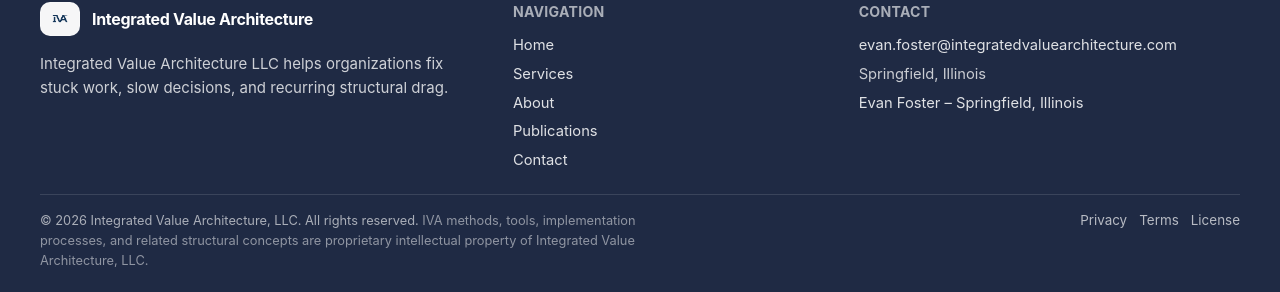
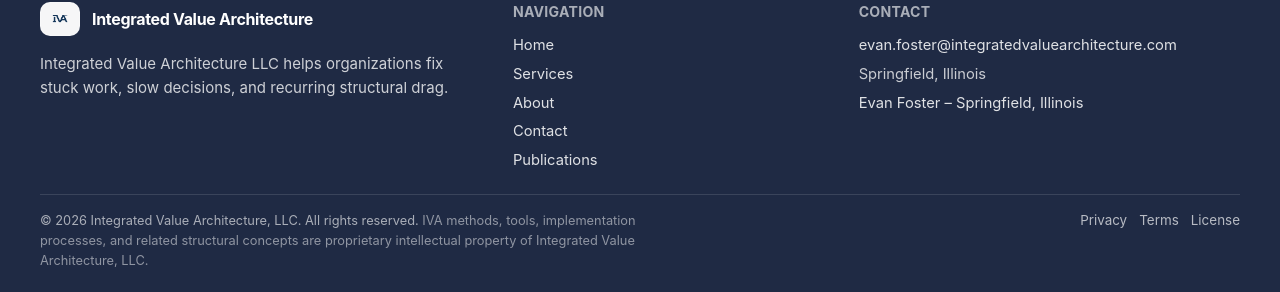
Before and after one commit to efost7873/integratedvaluearchitecture.com, a Jekyll site: the page built from index.html, in a window 1280 px wide and 900 px high, scrolled down 2802 px. Shown: the part 605-897 px from the top of the window. Built offline with Jekyll 4.4.1, drawn with Linux system fonts in a browser that asks for light colours.

Commit message:
Update footer.html

```diff
--- a/_includes/footer.html
+++ b/_includes/footer.html
@@ -3,7 +3,8 @@
 
     <div class="iva-footer-grid">
 
-      <div class="iva-footer-col iva-footer-col-brand">
+      <!-- Brand -->
+      <div class="iva-footer-col">
         <div class="iva-footer-brand">
           <img
             src="{{ site.baseurl }}/assets/images/tmlogo.png"
@@ -18,21 +19,29 @@
         </p>
       </div>
 
+      <!-- Navigation -->
       <div class="iva-footer-col">
         <h4 class="iva-footer-heading">Navigation</h4>
+
         <a class="iva-footer-link" href="{{ site.baseurl }}/">Home</a>
         <a class="iva-footer-link" href="{{ site.baseurl }}/services">Services</a>
         <a class="iva-footer-link" href="{{ site.baseurl }}/about">About</a>
+        <a class="iva-footer-link" href="{{ site.baseurl }}/contact">Contact</a>
+
+        <!-- Publications lives here now -->
         <a class="iva-footer-link" href="{{ site.baseurl }}/publications">Publications</a>
-        <a class="iva-footer-link" href="{{ site.baseurl }}/contact">Contact</a>
       </div>
 
+      <!-- Contact -->
       <div class="iva-footer-col">
         <h4 class="iva-footer-heading">Contact</h4>
+
         <a class="iva-footer-link" href="mailto:evan.foster@integratedvaluearchitecture.com">
           evan.foster@integratedvaluearchitecture.com
         </a>
+
         <p class="iva-footer-text">Springfield, Illinois</p>
+
         <a class="iva-footer-link" href="{{ site.baseurl }}/evan-foster-springfield-illinois">
           Evan Foster – Springfield, Illinois
         </a>
```
